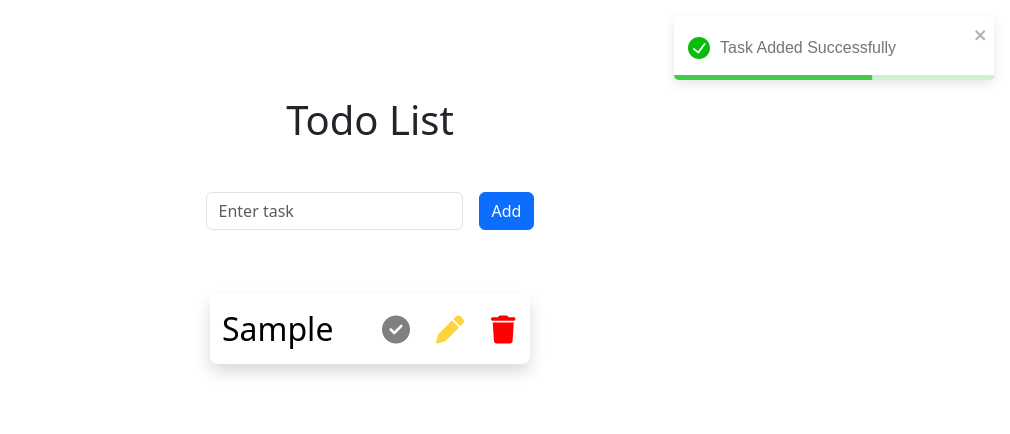
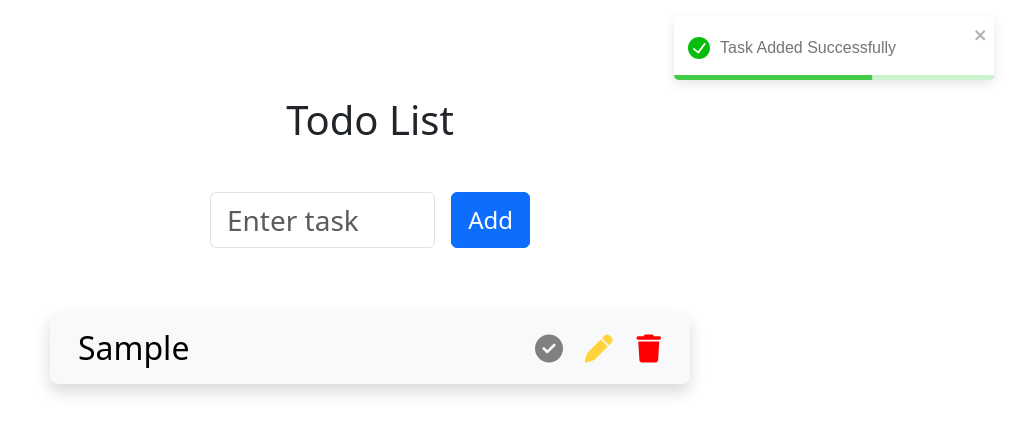
Before and after one commit to Subhranshu-Mindfire/TODO-React, a React (Vite) app in the folder todo/: page / in a window 1280 px wide. Both pictures are taken after typing "Sample" into the empty fields and a click on the button "Add". Shown: the top 434 px of the page, without its empty margins (270-1280 px from the left). Built offline with nearby package versions, Linux system fonts and the light colour scheme.

Commit message:
Fixed Some UI Changes

```diff
--- a/todo/src/components/AddTask.jsx
+++ b/todo/src/components/AddTask.jsx
@@ -14,15 +14,15 @@ function AddTask({ addTask }) {
   };
 
   return (
-    <div className="d-flex gap-3">
+    <div className="d-flex gap-3 w-25">
       <input
         type="text"
         value={taskName}
         onChange={(e) => setTaskName(e.target.value)}
         placeholder="Enter task"
-        className="form-control"
+        className="form-control fs-3 px-3"
       />
-      <button onClick={handleAddClick} className="btn btn-primary">Add</button>
+      <button onClick={handleAddClick} className="btn btn-primary px-3 py-2 fs-4">Add</button>
     </div>
   );
 }
--- a/todo/src/components/Modal.jsx
+++ b/todo/src/components/Modal.jsx
@@ -23,7 +23,7 @@ function Modal({ task, closeModal, saveEdit, cancelEdit }) {
 
   return (
     <div className="modal-overlay">
-      <div className="modal-content w-25 h-25">
+      <div className="modal-content w-25">
         <h2>Edit Task</h2>
         <input
           type="text"
@@ -34,8 +34,8 @@ function Modal({ task, closeModal, saveEdit, cancelEdit }) {
 
         />
         <div className="d-flex justify-content-end mt-3 gap-2">
-        <button className="btn btn-primary" onClick={handleSaveClick}>Save</button>
-        <button className="btn btn-secondary" onClick={handleCancelClick}>Cancel</button>
+          <button className="btn btn-primary" onClick={handleSaveClick}>Save</button>
+          <button className="btn btn-secondary" onClick={handleCancelClick}>Cancel</button>
         </div>
       </div>
     </div>
--- a/todo/src/components/Task.jsx
+++ b/todo/src/components/Task.jsx
@@ -40,20 +40,19 @@ function Task({ task, editTask, deleteTask, toggleCompletion }) {
         />
       )}
 
-      <div className='row align-items-center w-25 shadow py-2 rounded-3 mt-3'>
-
-        <div className="fs-2 col-md-6"
+      <div className='row align-items-center w-50 bg-light shadow p-2 rounded-3 mt-3 px-3'>
+        <div className="fs-2 col-md-9"
           style={{
             textDecoration: task.completed ? 'line-through' : 'none',
             color: task.completed ? 'gray' : 'black',
           }}>
           {task.name}
         </div>
-        <div onClick={handleToggleCompletion} className="fs-3 col-md-2">
+        <div onClick={handleToggleCompletion} className="btn fs-3 col-md-1">
           {task.completed ? <i className="fa-solid fa-circle-check" style={{ color: "greenyellow" }}></i> : <i className="fa-solid fa-circle-check" style={{ color: "gray" }}></i>}
         </div>
-        <div onClick={handleEditClick} className='btn border-0 fs-3 col-md-2'><i className="fa-solid fa-pen" style={{ color: " #FFD43B" }}></i></div>
-        <div onClick={handleDeleteClick} className='btn border-0 fs-3 col-md-2'> <i className="fa-solid fa-trash" style={{ color: "#ff0000" }}></i></div>
+        <div onClick={handleEditClick} className='btn border-0 fs-3 col-md-1'><i className="fa-solid fa-pen" style={{ color: " #FFD43B" }}></i></div>
+        <div onClick={handleDeleteClick} className='btn border-0 fs-3 col-md-1'> <i className="fa-solid fa-trash" style={{ color: "#ff0000" }}></i></div>
       </div>
     </div>
   );
```
